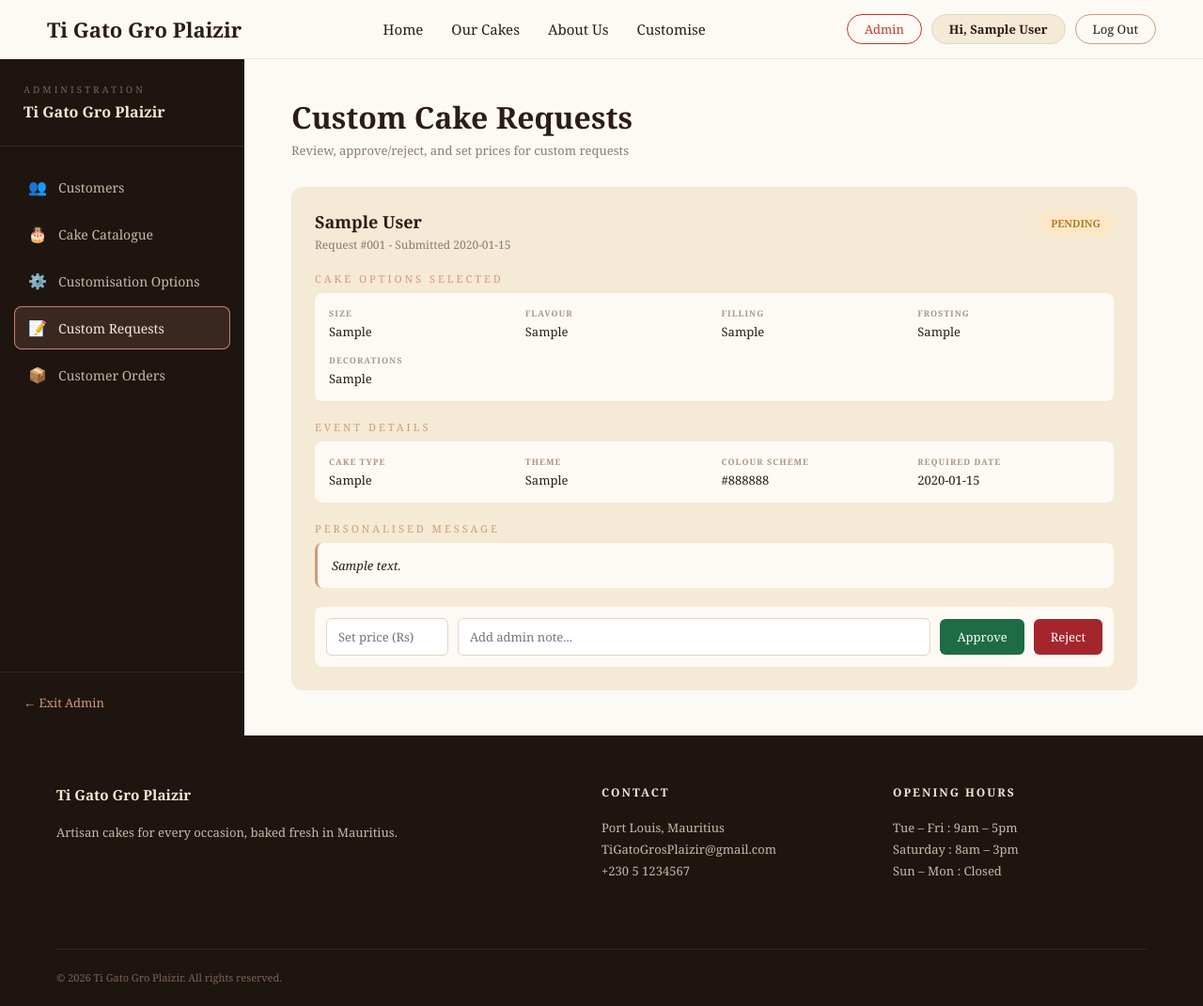
After one commit to chiranjeevramphall-22/TiGatoGroPlaizir, a Django app: page /admin-custom-requests/ in a window 1280 px wide. The commit adds this page. Shown: the whole page at 94% size. Run offline with Django 5.2, Linux system fonts and the light colour scheme; a user stored in the database is signed in; tables that the repository leaves empty hold one stand-in row (values such as "Sample post").

Commit message:
Built Admin-Customer Request Page

```diff
--- a/bakery/models.py
+++ b/bakery/models.py
@@ -98,6 +98,8 @@ class Order(models.Model):
     colour_scheme = models.CharField(max_length=100, blank=True)
     required_date = models.DateField(null=True, blank=True)
     personalised_message = models.TextField(blank=True)
+        # ---------- ADMIN NOTES ----------
+    admin_notes = models.TextField(blank=True, help_text="Internal notes from the baker")
 
 
 # =====================================================
--- a/bakery/templates/bakery/admin_base.html
+++ b/bakery/templates/bakery/admin_base.html
@@ -35,7 +35,7 @@
                 <span>⚙️</span> Customisation Options
             </a>
 
-            <a href="#" class="admin-nav-link {% if active_page == 'requests' %}active{% endif %}">
+            <a href="{% url 'admin_custom_requests' %}" class="admin-nav-link {% if active_page == 'requests' %}active{% endif %}">
                 <span>📝</span> Custom Requests
             </a>
 
--- /dev/null
+++ b/bakery/templates/bakery/admin_custom_requests.html
@@ -0,0 +1,134 @@
+{% extends 'bakery/admin_base.html' %}
+{% load static %}
+
+{% block admin_content %}
+
+<div class="admin-page-header">
+    <h1>Custom Cake Requests</h1>
+    <p>Review, approve/reject, and set prices for custom requests</p>
+</div>
+
+<div class="admin-requests-list">
+
+    {% for order in custom_orders %}
+    <div class="request-card">
+
+        {# --- Card Header: Customer Name & Status --- #}
+        <div class="request-card-header">
+            <div>
+                <h3>{{ order.customer.profile.full_name|default:order.customer.username }}</h3>
+                <p class="request-meta">Request #{{ order.id|stringformat:"03d" }} - Submitted {{ order.created_at|date:"Y-m-d" }}</p>
+            </div>
+            <span class="status-pill
+                {% if order.status == 'pending' %}status-pending
+                {% elif order.status == 'confirmed' %}status-approved
+                {% elif order.status == 'cancelled' %}status-rejected
+                {% endif %}">
+                {{ order.get_status_display }}
+            </span>
+        </div>
+
+        <div class="request-card-body">
+
+            {# --- Section 1: Mandatory Cake Options --- #}
+            <div class="request-section">
+                <p class="section-label" style="margin-bottom:8px;">CAKE OPTIONS SELECTED</p>
+                <div class="request-grid">
+                    <div>
+                        <span class="request-label">SIZE</span>
+                        <p>{{ order.custom_size|default:"Not specified" }}</p>
+                    </div>
+                    <div>
+                        <span class="request-label">FLAVOUR</span>
+                        <p>{{ order.custom_flavour|default:"Not specified" }}</p>
+                    </div>
+                    <div>
+                        <span class="request-label">FILLING</span>
+                        <p>{{ order.custom_filling|default:"Not specified" }}</p>
+                    </div>
+                    <div>
+                        <span class="request-label">FROSTING</span>
+                        <p>{{ order.custom_frosting|default:"Not specified" }}</p>
+                    </div>
+                    <div style="grid-column: 1 / -1;">
+                        <span class="request-label">DECORATIONS</span>
+                        <p>{{ order.custom_decorations|default:"None selected" }}</p>
+                    </div>
+                </div>
+            </div>
+
+            {# --- Section 2: Optional Event Details --- #}
+            {% if order.cake_type or order.theme or order.colour_scheme or order.required_date %}
+            <div class="request-section">
+                <p class="section-label" style="margin-bottom:8px;">EVENT DETAILS</p>
+                <div class="request-grid">
+                    <div>
+                        <span class="request-label">CAKE TYPE</span>
+                        <p>{{ order.cake_type|default:"—" }}</p>
+                    </div>
+                    <div>
+                        <span class="request-label">THEME</span>
+                        <p>{{ order.theme|default:"—" }}</p>
+                    </div>
+                    <div>
+                        <span class="request-label">COLOUR SCHEME</span>
+                        <p>{{ order.colour_scheme|default:"—" }}</p>
+                    </div>
+                    <div>
+                        <span class="request-label">REQUIRED DATE</span>
+                        <p>{{ order.required_date|date:"Y-m-d"|default:"—" }}</p>
+                    </div>
+                </div>
+            </div>
+            {% endif %}
+
+            {# --- Section 3: Personalised Message --- #}
+            <div class="request-section">
+                <p class="section-label" style="margin-bottom:8px;">PERSONALISED MESSAGE</p>
+                <div class="request-message-box">
+                    {{ order.customer_notes|default:"No personalised message provided." }}
+                </div>
+            </div>
+
+            {# --- Section 4: Admin Actions (Only for Pending orders) --- #}
+            {% if order.status == 'pending' %}
+            <div class="request-actions">
+                <form method="POST">
+                    {% csrf_token %}
+                    <!-- NEW: Tell the backend which order this is -->
+                    <input type="hidden" name="order_id" value="{{ order.id }}">
+
+                    <!-- Note: 'required' is removed from price so the Reject button works without a price -->
+                    <input type="number" name="price" placeholder="Set price (Rs)" class="price-input">
+                    <input type="text" name="admin_notes" placeholder="Add admin note..." class="note-input">
+
+                    <button type="submit" name="action" value="approve" class="btn-approve">Approve</button>
+                    <button type="submit" name="action" value="reject" class="btn-reject">Reject</button>
+                </form>
+            </div>
+            {% else %}
+            {# Show notes if already approved/rejected #}
+            {% if order.admin_notes %}
+            <div class="request-admin-notes">
+                <span class="request-label">ADMIN NOTES</span>
+                <p>{{ order.admin_notes }}</p>
+            </div>
+            {% endif %}
+            <p style="font-size:12px; color:#8b7d6f; margin-top:15px;">
+                {% if order.status == 'confirmed' %}Approved - Price set: Rs {{ order.total_price }}
+                {% elif order.status == 'cancelled' %}Rejected
+                {% endif %}
+            </p>
+            {% endif %}
+
+        </div>
+    </div>
+    {% empty %}
+    <div class="admin-table-container">
+        <p style="text-align:center; padding:40px; color:#a89786;">No custom requests found.</p>
+    </div>
+    {% endfor %}
+
+</div>
+
+{% endblock %}
--- a/bakery/urls.py
+++ b/bakery/urls.py
@@ -24,4 +24,5 @@ urlpatterns = [
     path('admin-catalogue/<int:cake_id>/delete/', views.admin_cake_delete, name='admin_cake_delete'),
     path('admin-customisation-options/', views.admin_customisation_options, name='admin_customisation_options'),
     path('admin-customisation-options/<int:option_id>/delete/', views.admin_customisation_option_delete, name='admin_customisation_option_delete'),
+    path('admin-custom-requests/', views.admin_custom_requests, name='admin_custom_requests'),
 ]
--- a/bakery/views.py
+++ b/bakery/views.py
@@ -336,3 +336,44 @@ def admin_customisation_option_delete(request, option_id):
     return redirect(
         f"{reverse('admin_customisation_options')}?category={active_category}"
     )
+
+# =====================================================
+# ADMIN: CUSTOM REQUESTS PAGE
+# Shows all custom cake orders for the admin to review,
+# set prices, and approve/reject.
+# =====================================================
+@user_passes_test(is_staff, login_url='admin_login')
+def admin_custom_requests(request):
+    # ---------- HANDLE THE APPROVE / REJECT BUTTON CLICK ----------
+    if request.method == 'POST':
+        order_id = request.POST.get('order_id')
+        action = request.POST.get('action')
+        price = request.POST.get('price')
+        admin_notes = request.POST.get('admin_notes', '')
+
+        # Find the specific order
+        order = get_object_or_404(Order, id=order_id, is_custom=True)
+
+        if action == 'approve' and price:
+            order.total_price = price
+            order.admin_notes = admin_notes
+            order.status = 'confirmed'
+            order.save()
+            messages.success(request, f"Order #{order.id} has been approved with a price of Rs {price}.")
+
+        elif action == 'reject':
+            order.admin_notes = admin_notes
+            order.status = 'cancelled'
+            order.save()
+            messages.error(request, f"Order #{order.id} has been rejected.")
+
+        return redirect('admin_custom_requests')
+
+    # ---------- SHOW THE PAGE ----------
+    custom_orders = Order.objects.filter(is_custom=True).order_by('-created_at')
+
+    context = {
+        'custom_orders': custom_orders,
+        'active_page': 'requests',
+    }
+    return render(request, 'bakery/admin_custom_requests.html', context)
--- a/static/css/style.css
+++ b/static/css/style.css
@@ -1777,3 +1777,158 @@ button.tag.selected {
         min-height: 44px;
     }
 }
+
+
+/* ===================================================== */
+/* ADMIN CUSTOM REQUESTS PAGE                            */
+/* ===================================================== */
+
+.admin-requests-list {
+    display: flex;
+    flex-direction: column;
+    gap: 25px;
+    max-width: 900px;
+}
+
+.request-card {
+    background-color: #f4ead5;
+    border-radius: 12px;
+    padding: 25px;
+    color: #2b1d16;
+}
+
+.request-card-header {
+    display: flex;
+    justify-content: space-between;
+    align-items: flex-start;
+    margin-bottom: 20px;
+}
+
+.request-card-header h3 {
+    font-family: 'Georgia', serif;
+    font-size: 18px;
+    color: #2b1d16;
+    margin-bottom: 4px;
+}
+
+.request-meta {
+    font-size: 12px;
+    color: #8b7d6f;
+}
+
+/* Status Pills */
+.status-pill {
+    padding: 6px 14px;
+    border-radius: 20px;
+    font-size: 11px;
+    font-weight: bold;
+    text-transform: uppercase;
+}
+.status-pending { background-color: #fce8c8; color: #b57a1e; }
+.status-approved { background-color: #d5f5e3; color: #1e6b46; }
+.status-rejected { background-color: #fde1e4; color: #a4262c; }
+
+/* Sections */
+.request-section {
+    margin-bottom: 20px;
+}
+
+.request-grid {
+    display: grid;
+    grid-template-columns: 1fr 1fr 1fr 1fr;
+    gap: 15px;
+    background-color: #fdfaf5;
+    padding: 15px;
+    border-radius: 8px;
+}
+
+.request-grid > div {
+    display: flex;
+    flex-direction: column;
+}
+
+.request-label {
+    font-size: 9px;
+    letter-spacing: 1px;
+    color: #a89786;
+    text-transform: uppercase;
+    margin-bottom: 4px;
+    font-weight: bold;
+}
+
+.request-grid p {
+    font-size: 13px;
+    color: #2b1d16;
+    font-family: 'Georgia', serif;
+}
+
+/* Personalised Message Box */
+.request-message-box {
+    background-color: #fdfaf5;
+    padding: 15px;
+    border-radius: 8px;
+    font-size: 13px;
+    color: #2b1d16;
+    font-style: italic;
+    border-left: 3px solid #d19a7a;
+}
+
+/* Actions Row */
+.request-actions form {
+    display: flex;
+    gap: 10px;
+    align-items: center;
+    background-color: #fdfaf5;
+    padding: 12px;
+    border-radius: 8px;
+}
+
+.price-input, .note-input {
+    padding: 10px 12px;
+    border: 1px solid #e0d5c5;
+    border-radius: 6px;
+    font-family: 'Georgia', serif;
+    font-size: 13px;
+}
+
+.price-input {
+    width: 130px;
+}
+
+.note-input {
+    flex-grow: 1;
+}
+
+.btn-approve {
+    background-color: #1e6b46;
+    color: white;
+    border: none;
+    padding: 10px 18px;
+    border-radius: 6px;
+    cursor: pointer;
+    font-size: 13px;
+}
+
+.btn-reject {
+    background-color: #a4262c;
+    color: white;
+    border: none;
+    padding: 10px 18px;
+    border-radius: 6px;
+    cursor: pointer;
+    font-size: 13px;
+}
+
+/* Admin Notes Display */
+.request-admin-notes {
+    background-color: #fdfaf5;
+    padding: 15px;
+    border-radius: 8px;
+    margin-top: 15px;
+}
+
+.request-admin-notes p {
+    font-size: 13px;
+    color: #2b1d16;
+    margin-top: 4px;
+}
```
Also changed, not shown: bakery/admin.py (line endings or trailing spaces), bakery/forms.py (line endings or trailing spaces), bakery/migrations/0009_order_admin_notes.py (added), bakery/tests.py (line endings or trailing spaces).
